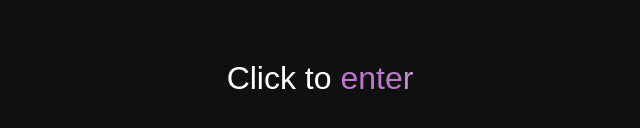
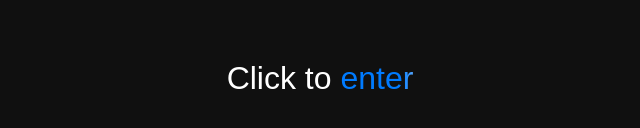
Before and after one commit to Zircta/cat-lover.me, a plain HTML site: page index.html in a window 1280 px wide. Shown: the part 322-450 px from the top of the page, without its empty margins (320-960 px from the left). Drawn offline with Linux system fonts and the light colour scheme.

Commit message:
RGB -> Hex

```diff
--- a/assets/css/main.css
+++ b/assets/css/main.css
@@ -1,6 +1,6 @@
 :root {
-    --primary-color: rgb(188, 120, 205);
-    --white: rgb(255, 255, 255);
+    --primary-color: #007bff;
+    --white: #ffffff;
   }
 
 * {
@@ -11,7 +11,7 @@ body {
     height: 100vh;
     display: grid;
     place-items: center;
-    background-color: rgb(16 16 16);
+    background-color: #101010;
     margin: 0rem;
     overflow: hidden;
     font-family: "Montserrat", sans-serif;
```
